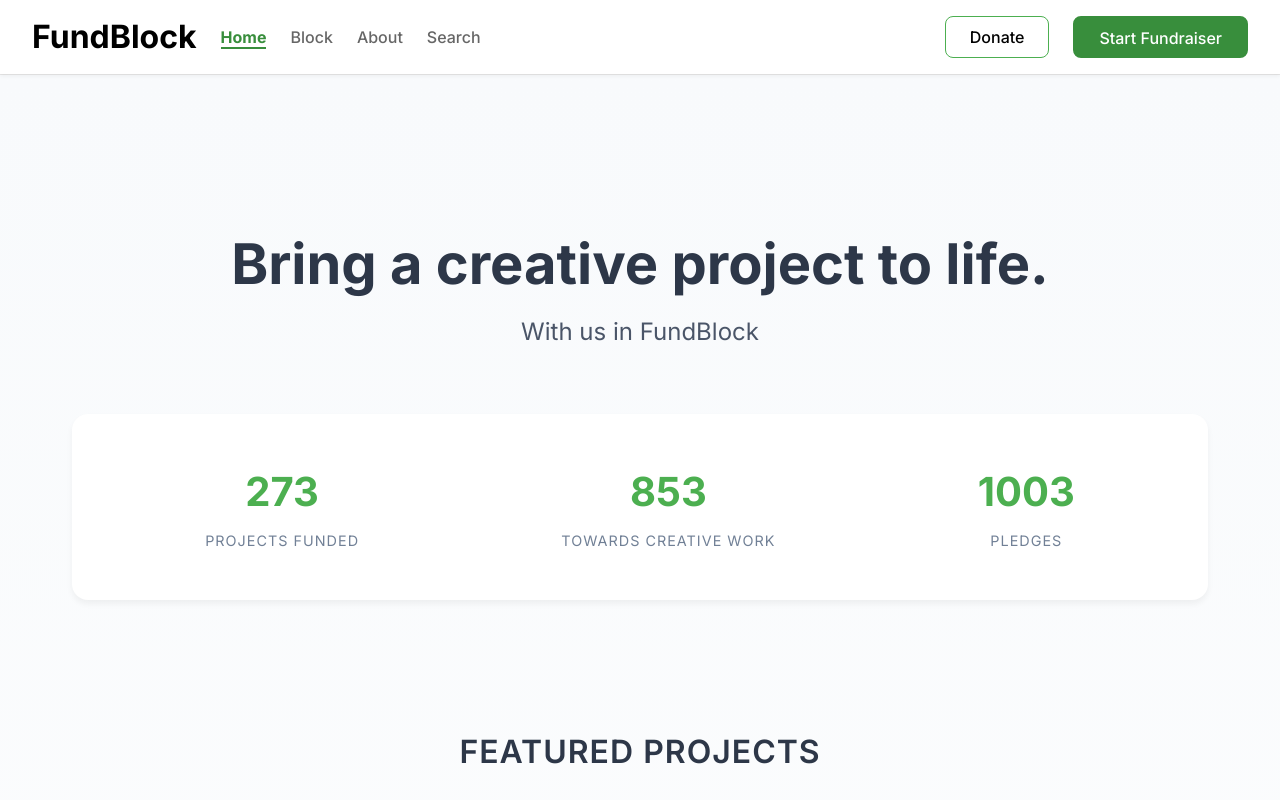
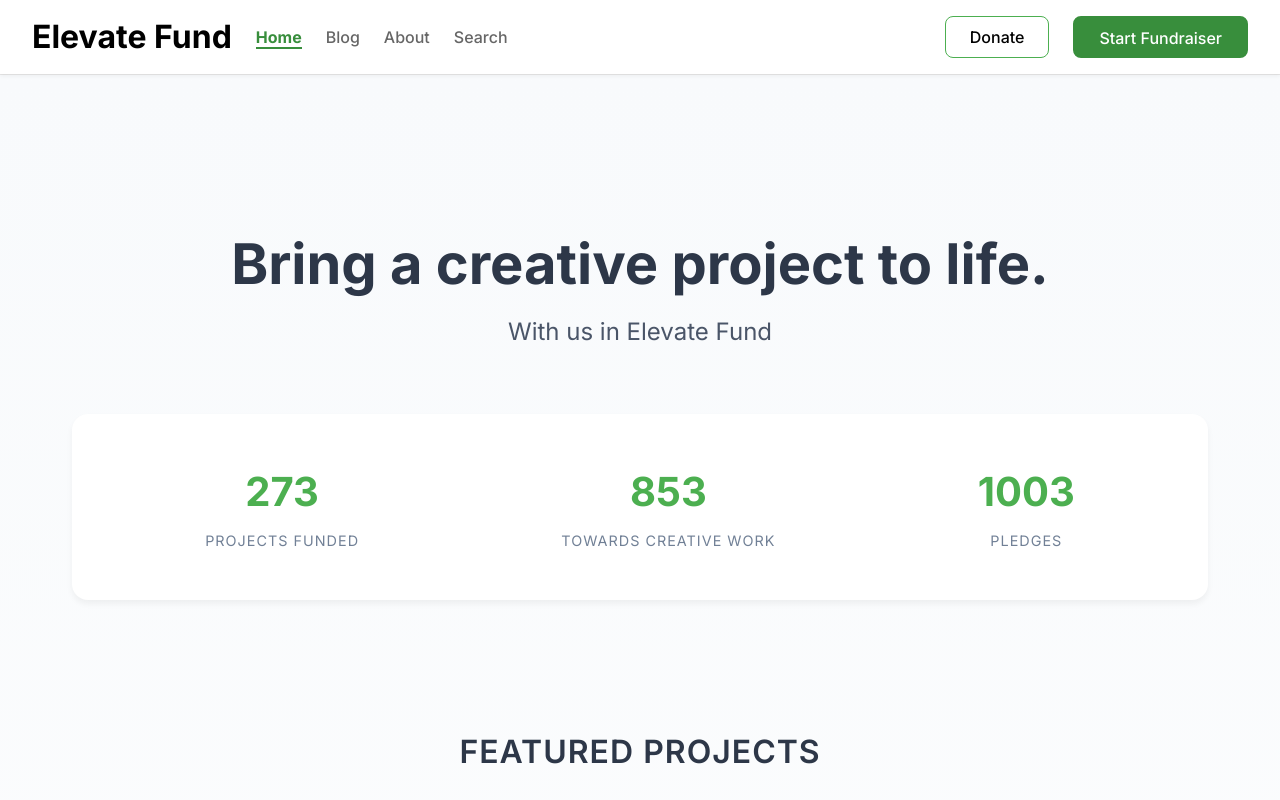
Before and after one commit to yaswanth5019k/ElevateFund, a React (Vite) app: page /home in a window 1280 px wide. Shown: the top 800 px of the page. Built offline with nearby package versions, Linux system fonts and the light colour scheme.

Commit message:
changed to elevate fund

```diff
--- a/src/components/Hero.jsx
+++ b/src/components/Hero.jsx
@@ -162,7 +162,7 @@ function Hero() {
           transition={{ delay: 0.2, duration: 0.6 }} // Delay the animation slightly
         >
           <h1>Bring a creative project to life.</h1>
-          <p className="subtitle">With us in FundBlock</p>
+          <p className="subtitle">With us in Elevate Fund</p>
         </motion.div>
 
         <motion.div className="stats-container"
--- a/src/components/Navbar.jsx
+++ b/src/components/Navbar.jsx
@@ -28,7 +28,7 @@ const Navbar = () => {
 
   const navOptions = [
     { name: 'Home', path: '/home' },
-    { name: 'Block', path: '/blog' },
+    { name: 'Blog', path: '/blog' },
     { name: 'About', path: '/about' },
     { name: 'Search', path: '/search' },
   ];
@@ -39,7 +39,7 @@ const Navbar = () => {
         <div className="navbar-left">
           <div>
             <Link to="/">
-              <h1>FundBlock</h1>
+              <h1>Elevate Fund</h1>
             </Link>
           </div>
           <div className="nav-links">
--- /dev/null
+++ b/src/pages/Home.jsx
@@ -0,0 +1,2 @@
+<h1>Bring a creative project to life.</h1>
+<h2>With us in Elevate Fund</h2>
```
